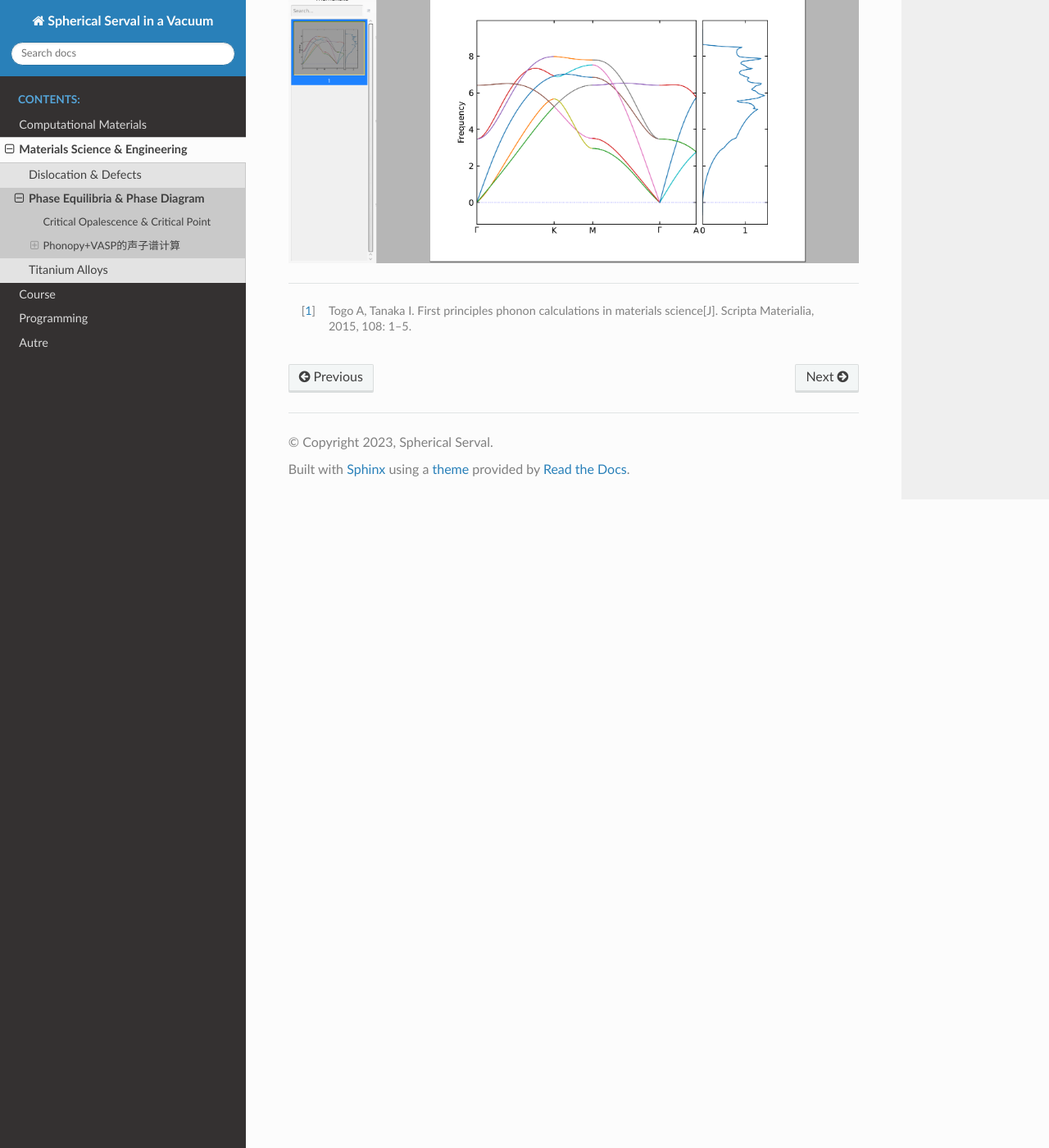
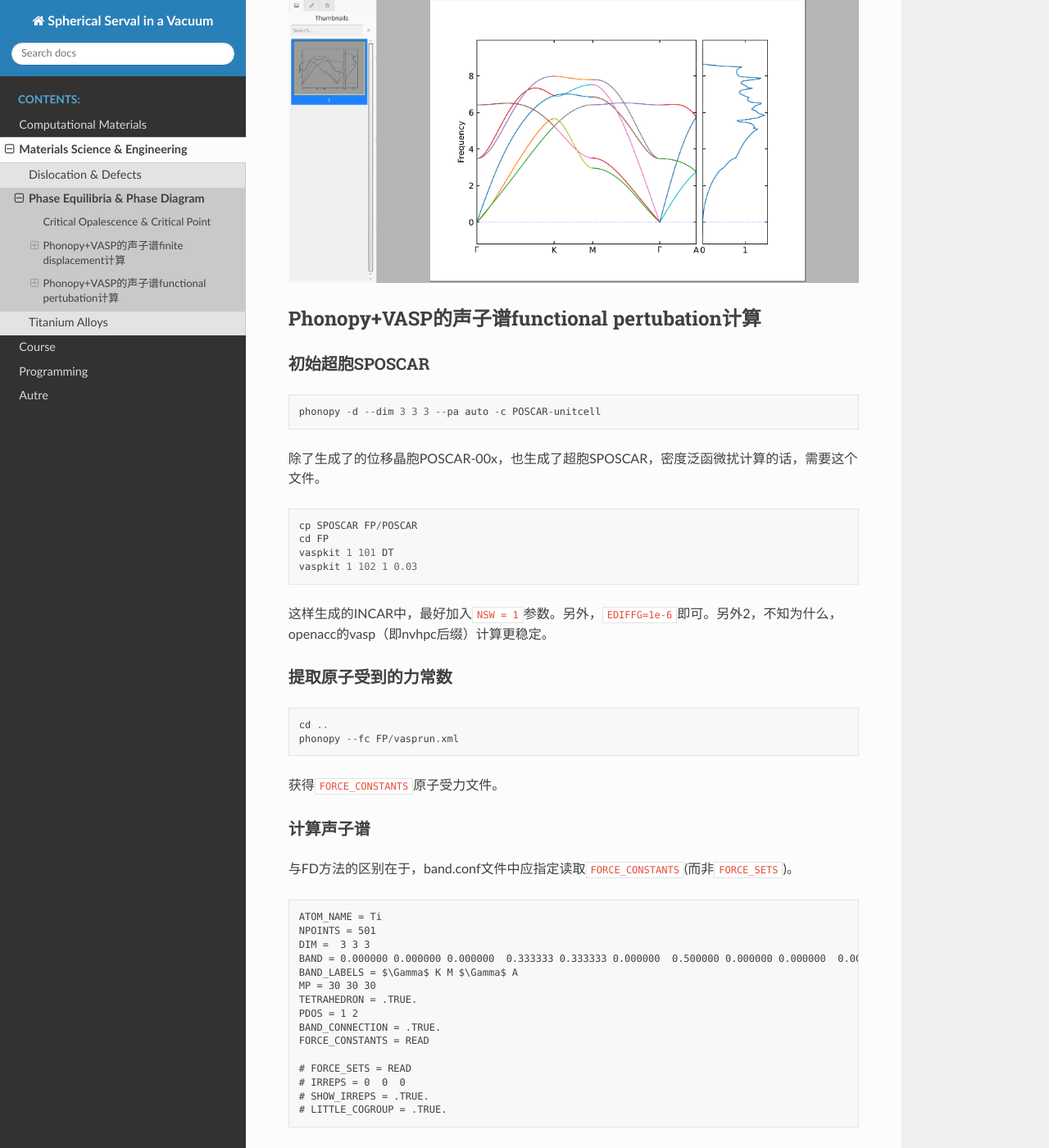
Before and after one commit to vacuumserval/vacuumserval.github.io, a Sphinx documentation site: the page built from source/mse/phase.md, in a window 1280 px wide and 1400 px high, scrolled down 3865 px. Shown: the whole window at 82% size. Built offline with Sphinx 7.4.7 and the Read the Docs theme 2.0.0, drawn with Linux system fonts in a browser that asks for light colours; formulas are drawn with MathJax 3; some of the changed text lies outside the part shown.

Commit message:
density functional perturbation

````diff
--- a/source/mse/phase.md
+++ b/source/mse/phase.md
@@ -32,7 +32,7 @@ The correlation length at 1st order transition is generally finite, however, in
 
 The divergence of the correlation length in the vicinity of a second order phase transition suggests that properties near the critical point can be accurately described within **an effective theory involving only long-range collective fluctuations** of the system. This invites the construction of a phenomenological Hamiltonian or Free energy which is constrained only by the fundamental symmetries of the system. Such a description goes under the name of *Ginzburg-Landau theory*.
 
-## Phonopy+VASP的声子谱计算
+## Phonopy+VASP的声子谱finite displacement计算
 
 基于文献[^1]，以$\alpha$-Ti的有限位移(finite displacement, FD)法为例。
 
@@ -43,7 +43,7 @@ conda activate icme
 atomsk --create hcp 2.95 4.68 Ti POSCAR
 vaspkit 1 101 LR
 ```
-默认的INCAR的收敛判据不够准确，应修改(主要是`ENCUT`, `NSW`，`EDIFF`，`EDIFFG`等参数；而`IBRION`初始时可设置为1，能量稳定下降后设置为2。)
+默认的INCAR的收敛判据不够准确，应修改(主要是`ENCUT`, `NSW`，`EDIFF`，`EDIFFG`等参数；而`IBRION`初始时可设置为1，能量稳定下降后设置为2；`EDIFF`，`EDIFFG`参数需要多次地、慢慢地降低，否则容易出现错误。)
 ```
 Global Parameters
 ISTART =  1            (Read existing wavefunction, if there)
@@ -163,4 +163,55 @@ phonopy -c POSCAR-unitcell -p -s band.conf
 
 ![phononspectrum-hcp](img/phonon-hcpTi.png)
 
+## Phonopy+VASP的声子谱functional pertubation计算
+
+### 初始超胞SPOSCAR
+
+```
+phonopy -d --dim 3 3 3 --pa auto -c POSCAR-unitcell
+```
+除了生成了的位移晶胞POSCAR-00x，也生成了超胞SPOSCAR，密度泛函微扰计算的话，需要这个文件。
+```
+cp SPOSCAR FP/POSCAR
+cd FP
+vaspkit 1 101 DT
+vaspkit 1 102 1 0.03
+```
+这样生成的INCAR中，最好加入`NSW = 1`参数。另外，`EDIFFG=1e-6`即可。另外2，不知为什么，openacc的vasp（即nvhpc后缀）计算更稳定。
+
+### 提取原子受到的力常数
+
+```
+cd ..
+phonopy --fc FP/vasprun.xml
+```
+
+获得`FORCE_CONSTANTS`原子受力文件。
+
+### 计算声子谱
+
+与FD方法的区别在于，band.conf文件中应指定读取`FORCE_CONSTANTS`(而非`FORCE_SETS`)。
+
+```
+ATOM_NAME = Ti
+NPOINTS = 501
+DIM =  3 3 3
+BAND = 0.000000 0.000000 0.000000  0.333333 0.333333 0.000000  0.500000 0.000000 0.000000  0.000000 0.000000 0.000000  0.000000 0.000000 0.500000
+BAND_LABELS = $\Gamma$ K M $\Gamma$ A
+MP = 30 30 30
+TETRAHEDRON = .TRUE.
+PDOS = 1 2
+BAND_CONNECTION = .TRUE.
+FORCE_CONSTANTS = READ
+
+# FORCE_SETS = READ
+# IRREPS = 0  0  0
+# SHOW_IRREPS = .TRUE.
+# LITTLE_COGROUP = .TRUE.
+```
+
+获取`band_dos.pdf`文件，包含着声子谱和声子态密度信息：
+
+![phononspectrum-hcp-dfp](img/phonon-hcpTi-dfp.png)
+
 [^1]: Togo A, Tanaka I. First principles phonon calculations in materials science[J]. Scripta Materialia, 2015, 108: 1–5.
````
Also changed, not shown: other parts of source/mse/phase.md (+2 -2 lines), source/comp/dft.md (+2 -0 lines), source/mse/img/phonon-hcpTi-dfp.png (added), 12 other files.
